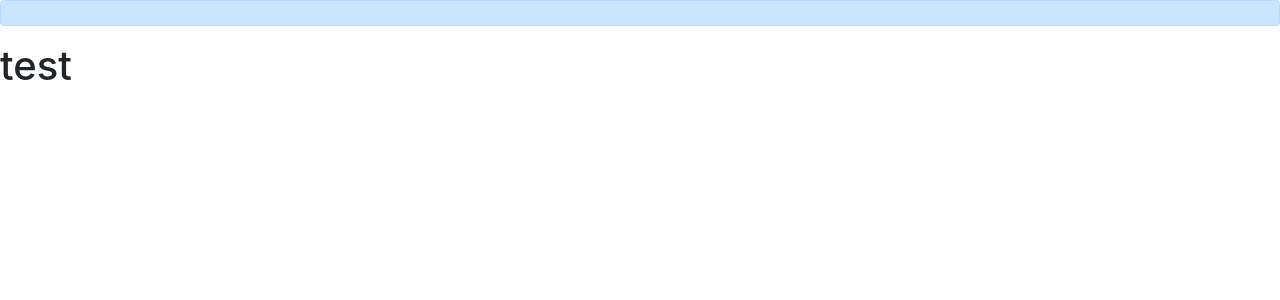
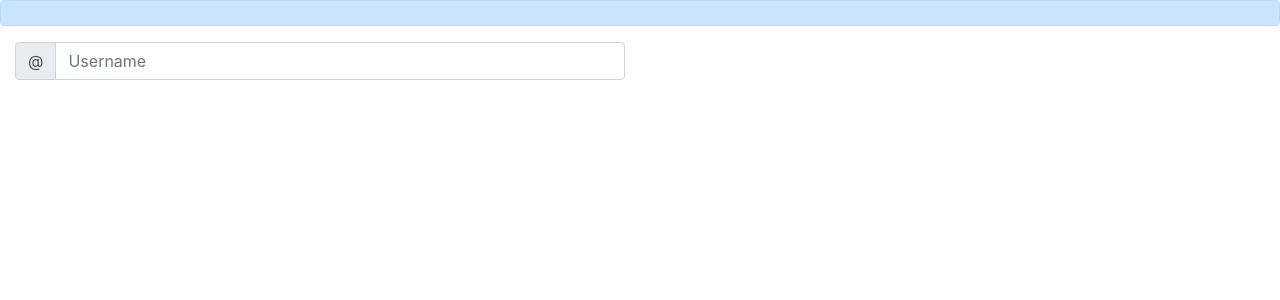
Before and after one commit to memtech3/Viral-Screener, a Django app: page /screening/ in a window 1280 px wide. Shown: the part 56-356 px from the top of the page. Run offline with Django 3.2, Linux system fonts and the light colour scheme; a user stored in the database is signed in; data comes from the database, SQL or seed files in the repository; some libraries are stand-ins or nearby versions.

Commit message:
starting layout of screening page

```diff
--- a/mysite/ViralScreener/templates/ViralScreener/page.html
+++ b/mysite/ViralScreener/templates/ViralScreener/page.html
@@ -14,7 +14,9 @@
   <body>
   {% include "ViralScreener/Components/navbar.html" %}
   {% include "ViralScreener/Components/alert.html"%}
+  <div class="col">
     {% block content %}{% endblock %}
+    </div>
     <!-- Optional JavaScript -->
     <!-- jQuery first, then Popper.js, then Bootstrap JS -->
     <script src="{% static 'ViralScreener/JS/jquery-3.4.1.min.js' %}"></script>
--- a/mysite/ViralScreener/templates/ViralScreener/screening.html
+++ b/mysite/ViralScreener/templates/ViralScreener/screening.html
@@ -1,4 +1,15 @@
 {% extends "ViralScreener/page.html" %}
 {% block content %}
-<h1>test</h1>
+<div class="row">
+    <div class="col-6">
+        <div class="input-group">
+  <div class="input-group-prepend">
+    <span class="input-group-text" id="basic-addon1">@</span>
+  </div>
+  <input type="text" class="form-control" placeholder="Username" aria-label="Username" aria-describedby="basic-addon1">
+</div>
+    </div>
+    <div class="col">
+    </div>
+</div>
 {% endblock %}
```
